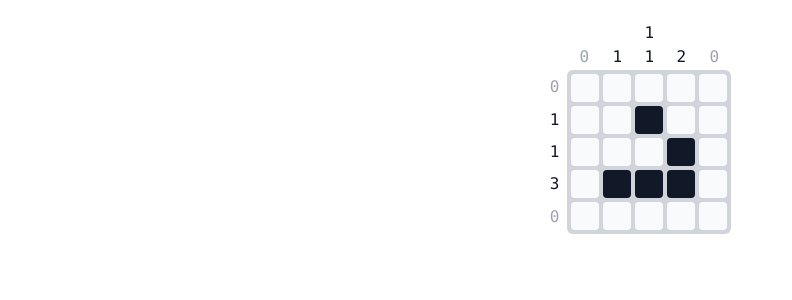
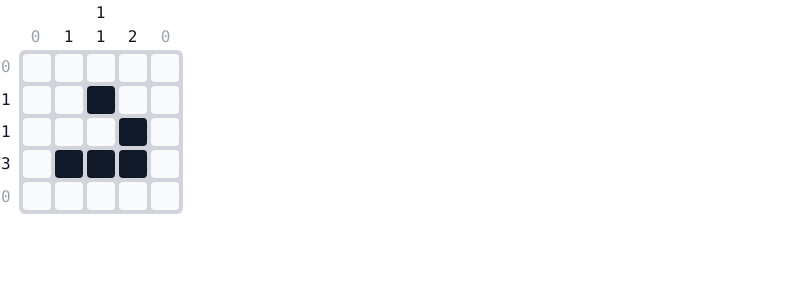
Before and after one commit to Xadeka/nonogram, a React (Create React App) app: page / in a window 1280 px wide. Shown: the top 300 px of the page, without its empty margins (0-792 px from the left). Built offline with nearby package versions, Linux system fonts and the light colour scheme.

Commit message:
Add css file for App

```diff
--- /dev/null
+++ b/src/App.css
@@ -0,0 +1,6 @@
+main {
+  display: flex;
+  justify-content: center;
+
+  padding: 1.25rem;
+}
--- a/src/App.tsx
+++ b/src/App.tsx
@@ -19,7 +19,7 @@ let clues = {
 function App() {
   return (
     // Temporary container to center the grid.
-    <main className="flex justify-center p-5">
+    <main>
       <Board
         clues={clues}
         initialState={intialGridState}
```
